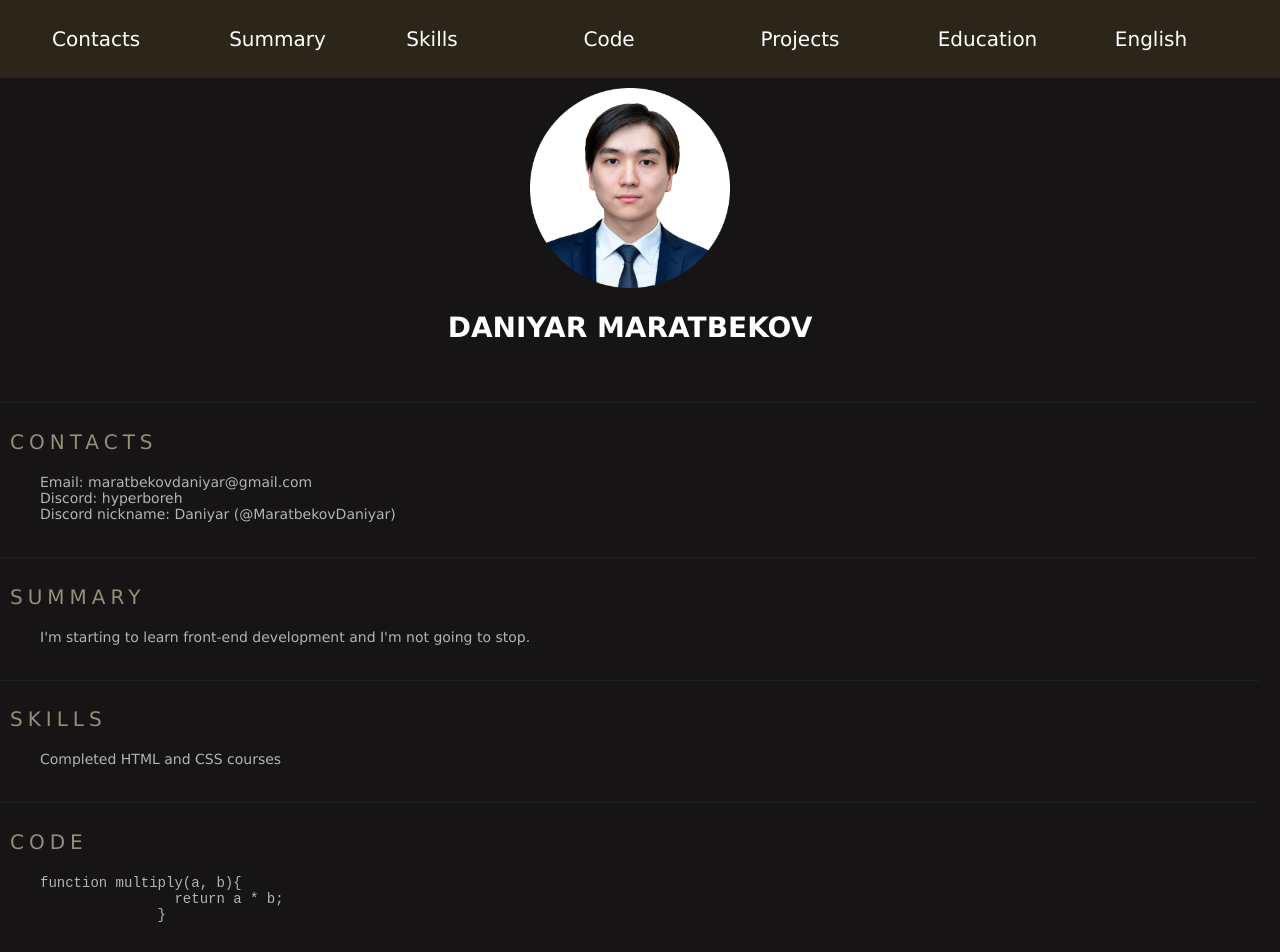
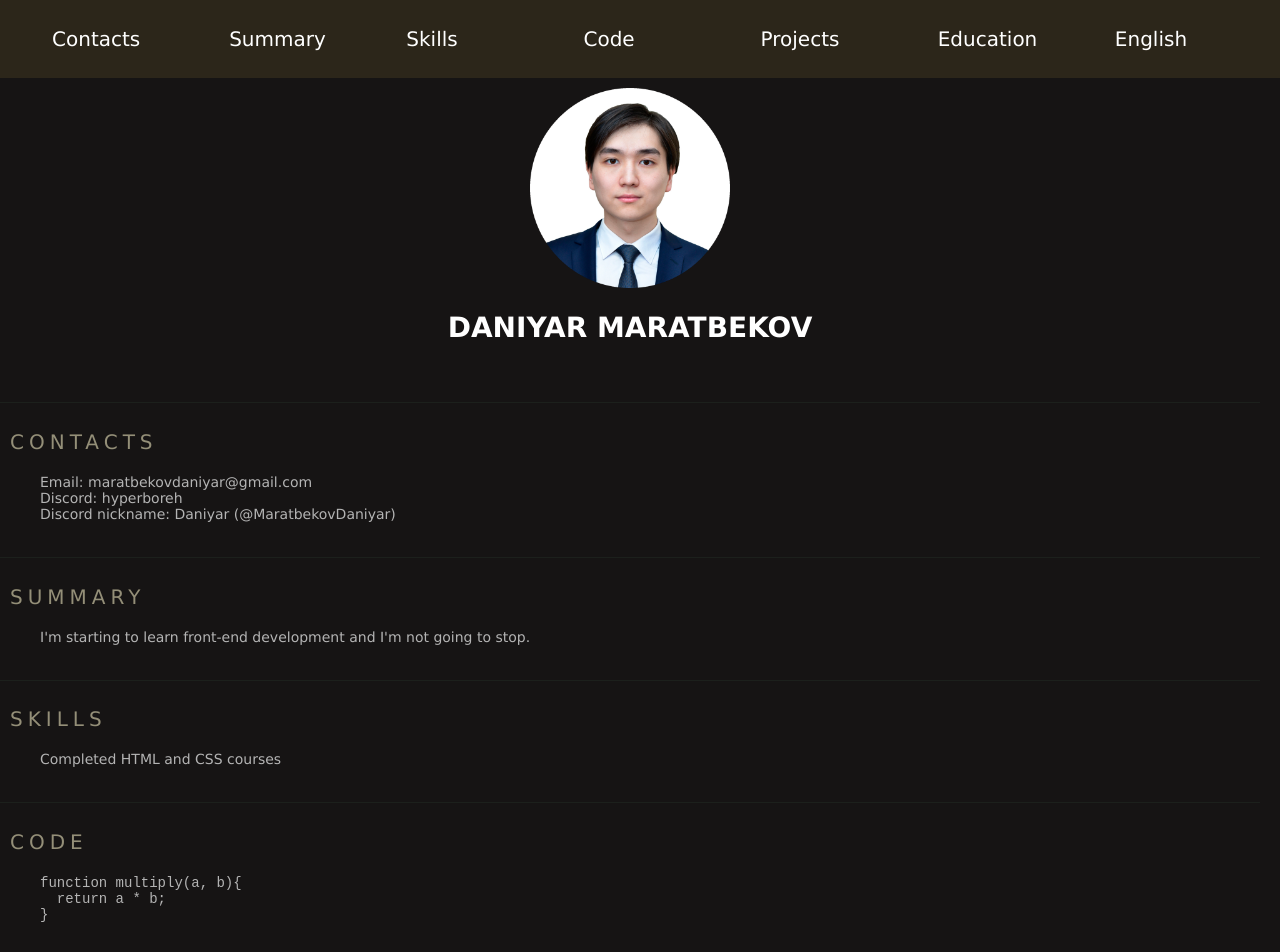
Before and after one commit to maratbekovdaniyar/rsschool-cv, a plain HTML site: page index.html in a window 1280 px wide. Shown: the top 952 px of the page. Drawn offline with Linux system fonts and the light colour scheme.

Commit message:
fix: code field

```diff
--- a/index.html
+++ b/index.html
@@ -68,9 +68,9 @@
           <h2 class="title">Code</h2>
           <ul class="section-list">
             <li class="item">
-              <pre class="pre"><code>function multiply(a, b){
-                return a * b;
-              }</code></pre>
+              <pre class="pre"><code>function multiply(a, b){</code></pre>
+              <pre class="pre"><code>  return a * b;</code></pre>
+              <pre class="pre"><code>}</code></pre>
             </li>
           </ul>
         </section>
```
